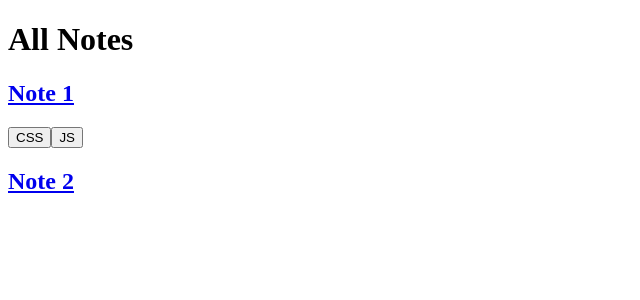
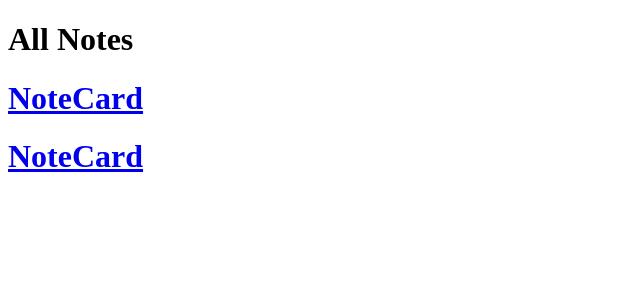
Before and after one commit to JohnMwendwa/notes-app, a React (Vite) app: page / in a window 1280 px wide. Shown: the top 300 px of the page, without its empty margins (0-640 px from the left). Built offline with nearby package versions, Linux system fonts and the light colour scheme.

Commit message:
use the NoteCard component in homepage

```diff
--- a/src/components/NotesList.tsx
+++ b/src/components/NotesList.tsx
@@ -1,7 +1,7 @@
 import { Link } from "react-router-dom";
 
 import NoteProps from "../models/note";
-import Note from "./Note";
+import NoteCard from "./NoteCard";
 
 export default function NotesList({
   notes,
@@ -13,7 +13,7 @@ export default function NotesList({
       {notes.map((note) => {
         return (
           <Link to={`/${note.id}`} key={note.id}>
-            <Note {...note} />
+            <NoteCard {...note} />
           </Link>
         );
       })}
```
